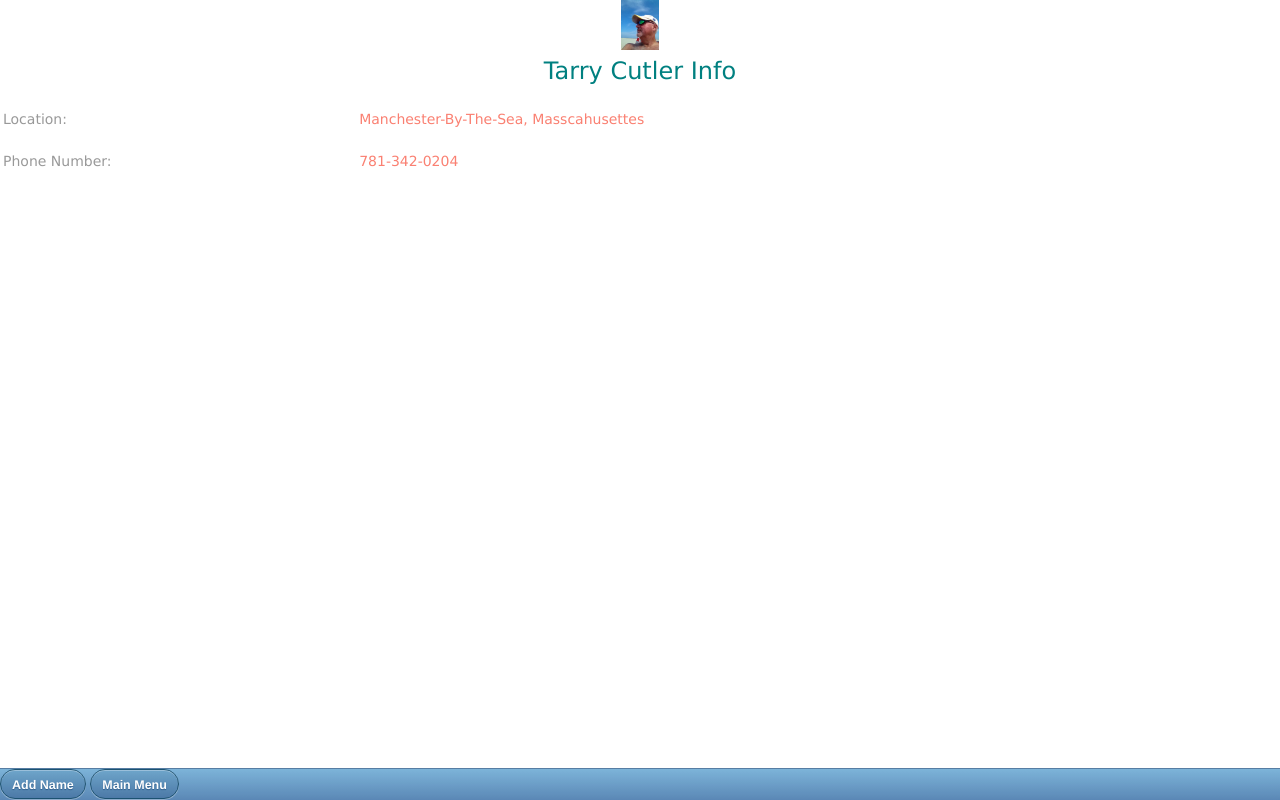
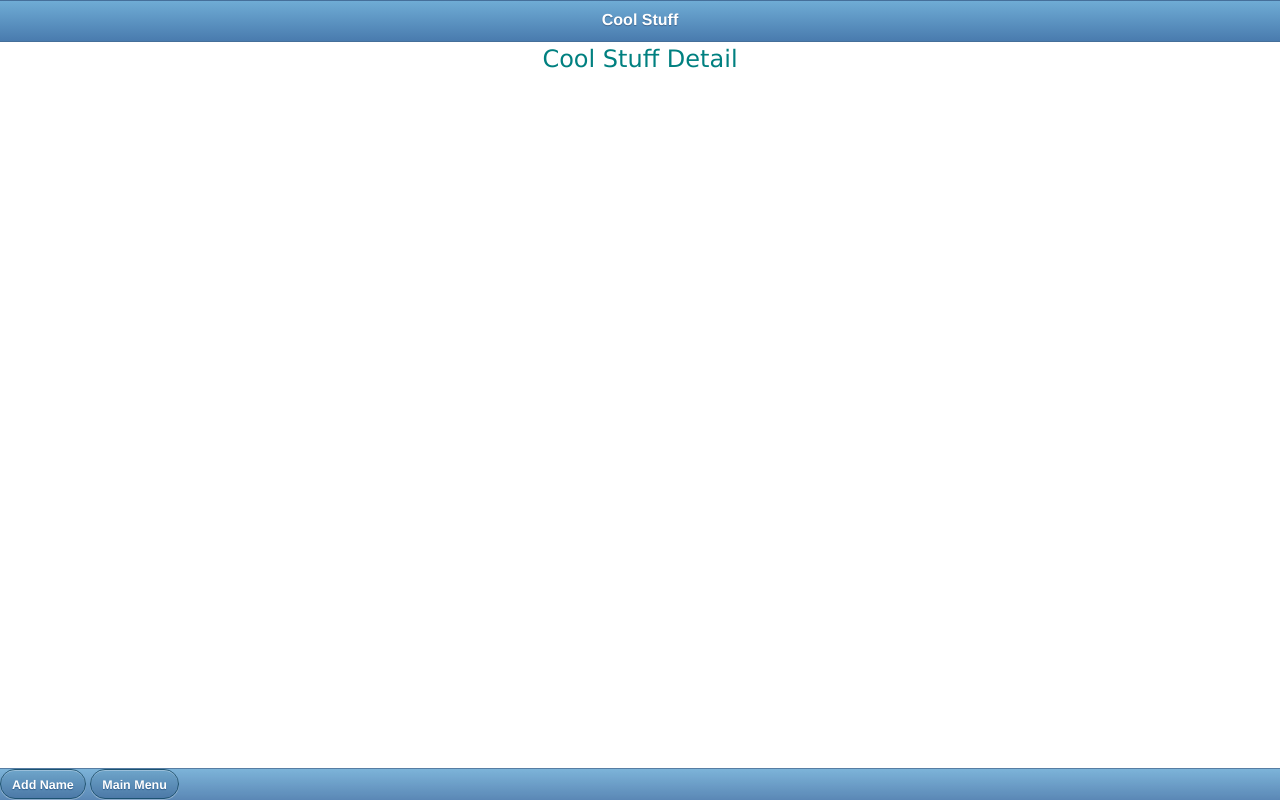
Before and after one commit to yellowrangler/hello-world, a plain HTML site: page www/coolstuff.html in a window 1280 px wide. Drawn offline with Linux system fonts and the light colour scheme; files that its build step writes are made by us from their sources.

Commit message:
added cool stuff

```diff
--- a/www/coolstuff.html
+++ b/www/coolstuff.html
@@ -19,26 +19,17 @@
 
 </script>
 
-    <div data-role="header" data-position="fixed" style="background:white; border:0px solid white;" >
-        <center><img  height="50" src="img/tarry.jpg" border="0" class="homeLogo"></center>
+    <div data-role="header" data-theme="b" data-fullscreen="true">
+        <h1>Cool Stuff</h1>
     </div>
 
 
     <div data-role="content">
     <table width="100%">
         <tr>
-           <td align="center" colspan=2 style="font:500 24px Verdana, Geneva, sans-serif; color:teal;">Tarry Cutler Info</td>
+           <td align="center" colspan=2 style="font:500 24px Verdana, Geneva, sans-serif; color:teal;">Cool Stuff Detail</td>
         </tr>
         <tr><td>&nbsp;</td></tr>
-        <tr>
-            <td valign="top" style="font:500 14px Verdana, Geneva, sans-serif; color:#999;">Location:</td>
-            <td valign="top" style="font:500 14px Verdana, Geneva, sans-serif; color:salmon;">Manchester-By-The-Sea, Masscahusettes</td>
-        </tr>
-        <tr><td colspan=2>&nbsp;</td></tr>
-        <tr>
-            <td valign="top"  style="font:500 14px Verdana, Geneva, sans-serif; color:#999;">Phone Number:</td>
-            <td valign="top" style="font:500 14px Verdana, Geneva, sans-serif; color:salmon;">781-342-0204</td>
-        </tr>
         <tr><td colspan=2>&nbsp;</td></tr>
     </table>
 
```
Also changed, not shown: 1 other file.
